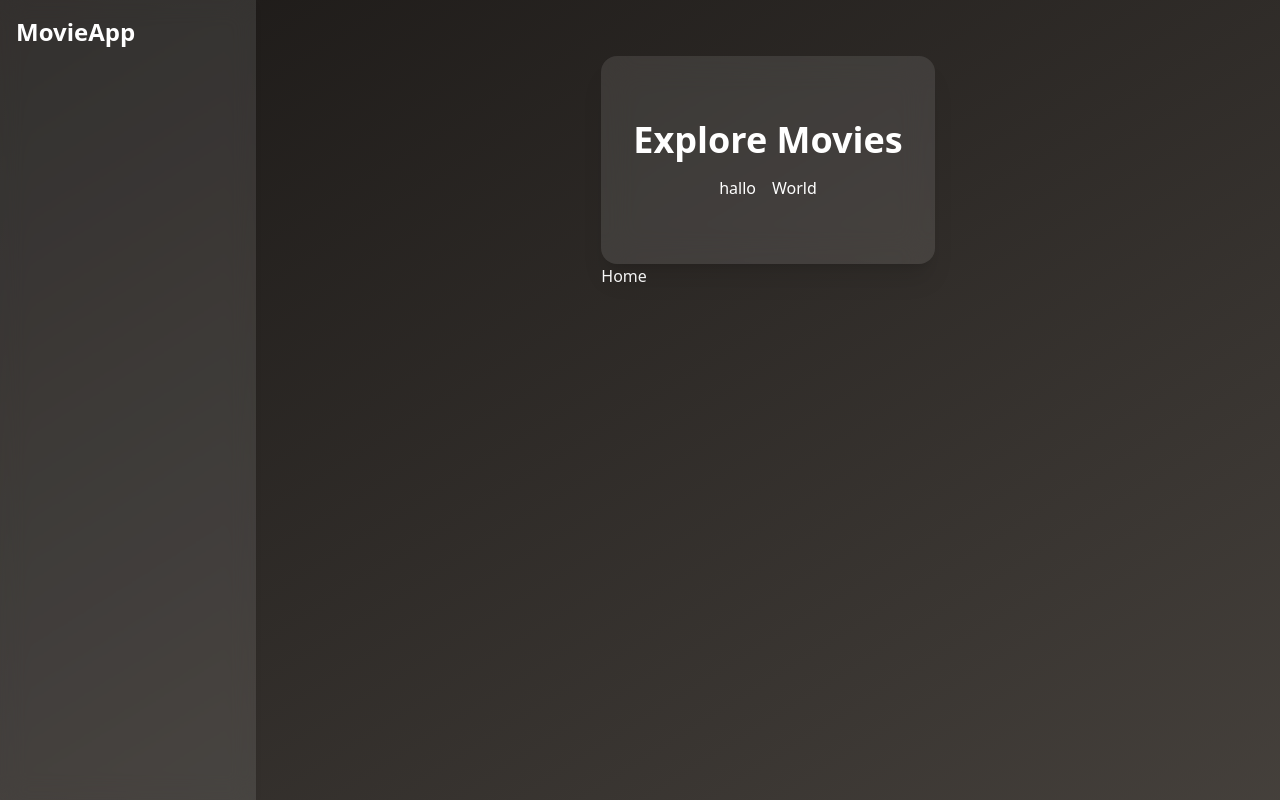
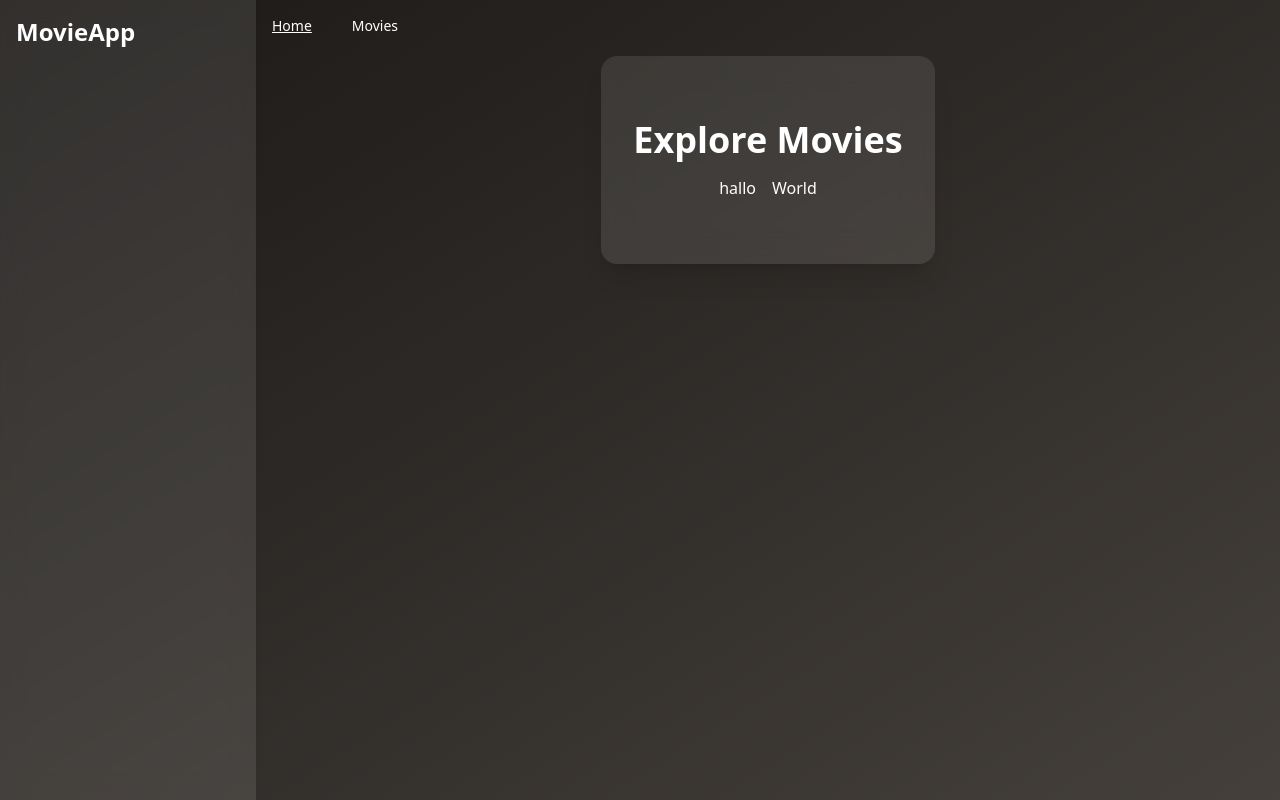
Before and after one commit to KwamsC/Open-Movie-Database-App, a React (Vite) app in the folder movieDb-app/: page / in a window 1280 px wide. Built offline with nearby package versions, Linux system fonts and the light colour scheme.

Commit message:
Add Navbar component and integrate it into the main application layout; remove redundant Home div from Home page

```diff
--- a/movieDb-app/src/App.tsx
+++ b/movieDb-app/src/App.tsx
@@ -1,5 +1,6 @@
 import { Suspense, lazy } from "react";
 import { Route, Routes } from "react-router";
+import Navbar from "./common/Navbar";
 import Sidebar from "./common/Sidebar";
 
 const Home = lazy(() => import("./pages/Home"));
@@ -10,6 +11,7 @@ function App() {
 	return (
 		<>
 			<Sidebar />
+			<Navbar />
 			<main className="min-h-screen bg-gradient-to-br from-stone-900 to-stone-700 text-white flex flex-col items-center">
 				<div className="p-4 sm:ml-64">
 					<Suspense fallback={<div>Loading...</div>}>
--- /dev/null
+++ b/movieDb-app/src/common/Navbar/index.tsx
@@ -0,0 +1,30 @@
+import { NavLink } from "react-router";
+
+const Navbar = () => {
+	return (
+		<nav className="sm:ml-64 p-4 gap-10 flex fixed">
+			<NavLink
+				to="/"
+				className={({ isActive }) =>
+					isActive
+						? "text-white text-sm underline font-medium"
+						: "text-white text-sm font-medium hover:text-blue-400"
+				}
+			>
+				Home
+			</NavLink>
+			<NavLink
+				className={({ isActive }) =>
+					isActive
+						? "text-white text-sm underline font-medium"
+						: "text-white text-sm font-medium hover:text-blue-400"
+				}
+				to="/movies/tt3896198"
+			>
+				Movies
+			</NavLink>
+		</nav>
+	);
+};
+
+export default Navbar;
--- a/movieDb-app/src/pages/Home/index.tsx
+++ b/movieDb-app/src/pages/Home/index.tsx
@@ -14,7 +14,6 @@ const Home = () => {
 					<div>World</div>
 				</div>
 			</motion.div>
-			<div>Home</div>
 		</div>
 	);
 };
```
